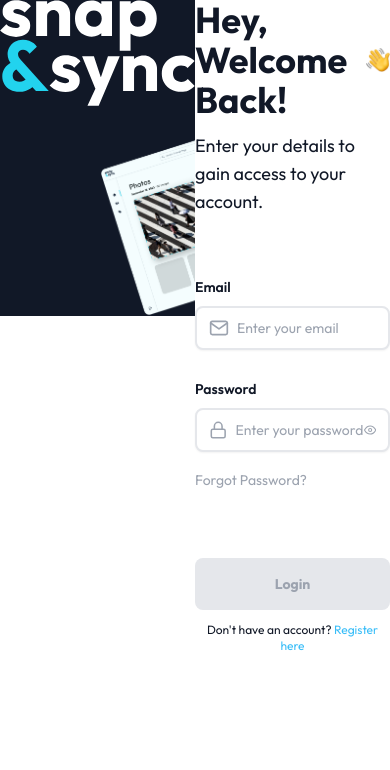
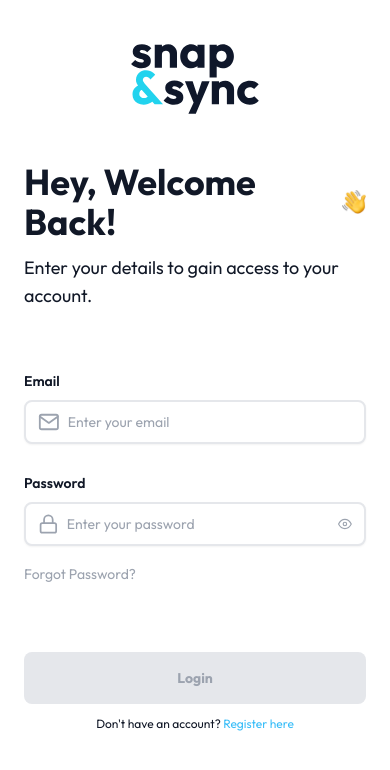
Before and after one commit to tanthehack/snap-and-sync, a React (Vite) app: page /login in a window 390 px wide. Shown: the top 770 px of the page. Built offline with nearby package versions, Linux system fonts and the light colour scheme; no server answers.

Commit message:
fix: login page responsiveness

```diff
--- a/src/routes/auth/login.jsx
+++ b/src/routes/auth/login.jsx
@@ -3,6 +3,7 @@ import { useState } from "react";
 import { auth } from "../../firebaseConfig";
 import logoWhite from '../../assets/icons/logoWhite.svg';
 import landingImg from '../../assets/images/landingImg.png';
+import logo from '../../assets/icons/logo.svg';
 import { Input } from "../../components/global/input";
 import * as Icon from 'react-icons/fi'
 import { Link } from "react-router-dom";
@@ -59,12 +60,13 @@ export const Login = () => {
         buttonDisabled = false
 
     return (
-        <section className="lg:h-[100dvh] overflow-hidden flex">
-            <aside className="bg-gray-900 w-[50%] h-full lg:py-24 lg:pl-24 overflow-hidden">
+        <section className="lg:h-[100dvh] lg:overflow-hidden flex flex-col lg:flex-row items-center justify-center p-6 py-11 lg:p-0">
+            <aside className="bg-gray-900 w-[50%] h-full hidden lg:block lg:py-24 lg:pl-24 overflow-hidden">
                 <img src={logoWhite} alt="logo" />
                 <img src={landingImg} alt='landing image of the application' className="ml-[100px]" />
             </aside>
-            <div className="bg-white w-[50%] text-4xl text-gray-900 flex flex-col items-center justify-center">
+            <div className="bg-white lg:w-[50%] h-full text-4xl text-gray-900 flex flex-col items-center justify-center">
+                <img src={logo} alt="logo" className="w-32 mb-12" />
                 <div className="space-y-[64px]">
                     <div className="space-y-3">
                         <h1 className="font-bold flex items-center gap-4">Hey, Welcome Back! <img src={wavingHand} alt="waving hand emoji" className="w-6 h-6" /></h1>
```
